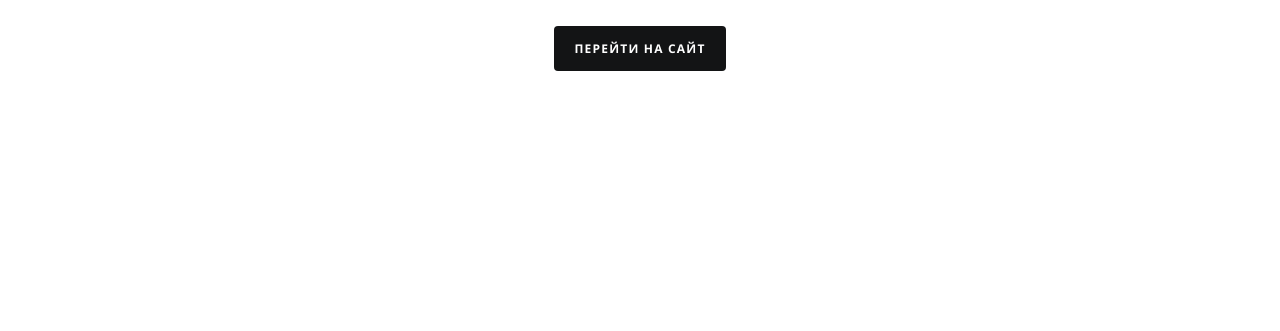
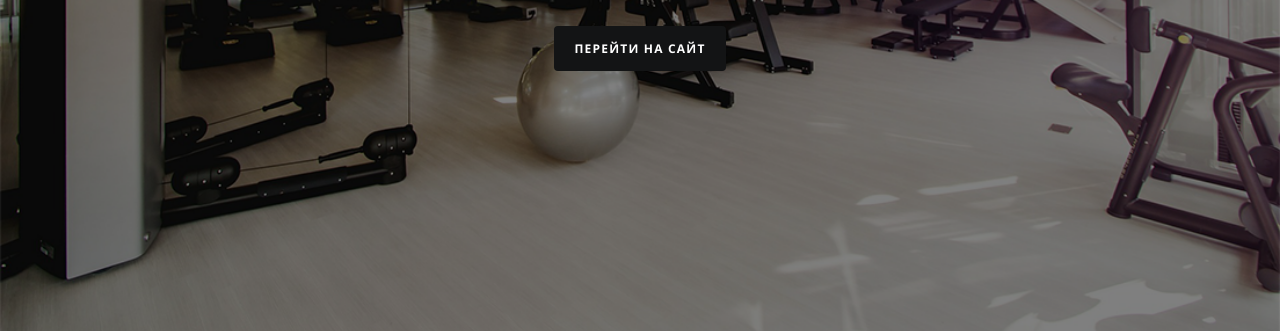
Before and after one commit to snypoon/Afrodita, a plain HTML site: page index.html in a window 1280 px wide. Shown: the part 469-800 px from the top of the page. Drawn offline with nearby package versions, Linux system fonts and the light colour scheme.

Commit message:
afrodita

```diff
--- a/css/blocks/welcome.css
+++ b/css/blocks/welcome.css
@@ -1,7 +1,7 @@
 .welcome__wrapper {
   height: 100%;
   width: 100%;
-  background: url("./img/main/gym-595597-1920.png") center;
+  background: url("../../img/main/gym-595597-1920.png") center;
   background-size: cover;
   overflow: hidden;
 }
```
